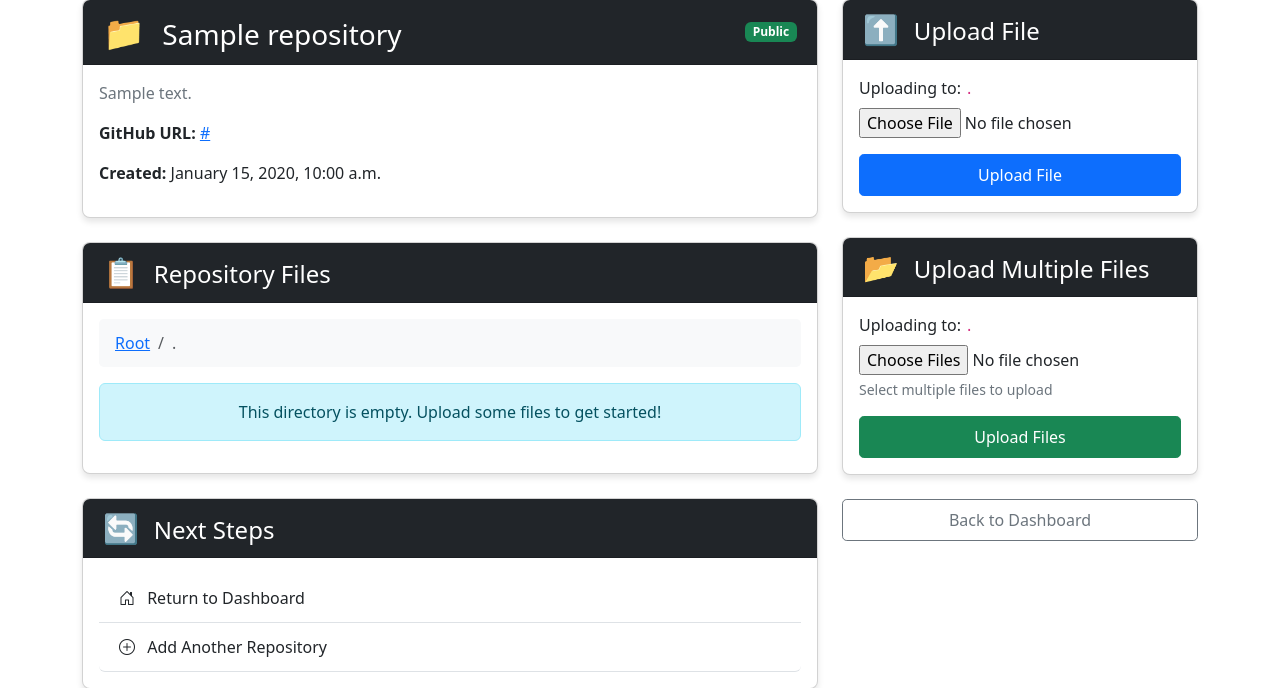
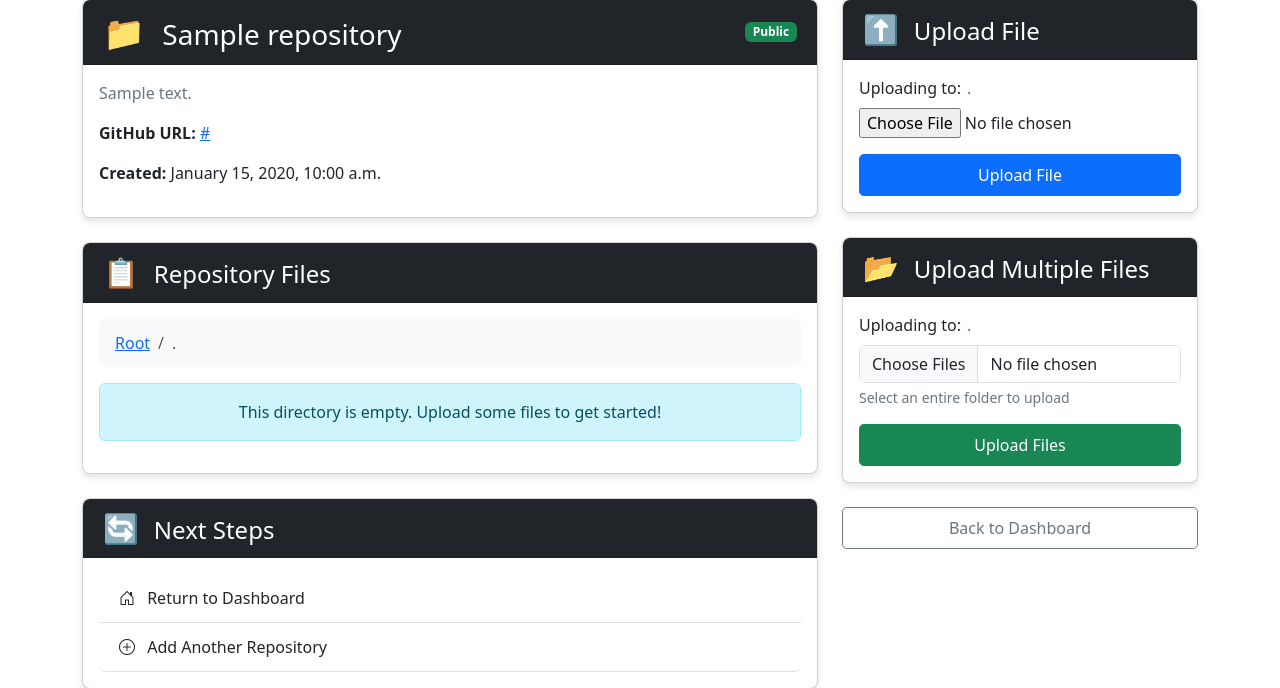
Before and after one commit to rahimifh/automate_DevOps, a Django app: page /repository/1/browse/ in a window 1280 px wide. Shown: the part 193-881 px from the top of the page. Run offline with Django 5.2, Linux system fonts and the light colour scheme; a user stored in the database is signed in; tables that the repository leaves empty hold one stand-in row (values such as "Sample post").

Commit message:
fix multy file sender

```diff
--- a/github_manager/settings.py
+++ b/github_manager/settings.py
@@ -98,6 +98,11 @@ MEDIA_ROOT = BASE_DIR / 'media'
 # Default primary key field type
 DEFAULT_AUTO_FIELD = 'django.db.models.BigAutoField'
 
+# File upload settings
+DATA_UPLOAD_MAX_NUMBER_FILES = 1000  # Allow up to 1000 files in a single request
+DATA_UPLOAD_MAX_MEMORY_SIZE = 52428800  # 50MB (in bytes)
+FILE_UPLOAD_MAX_MEMORY_SIZE = 10485760  # 10MB (in bytes)
+
 # Authentication settings
 LOGIN_URL = '/login/'
 LOGIN_REDIRECT_URL = '/dashboard/'
--- a/repository/views.py
+++ b/repository/views.py
@@ -12,6 +12,7 @@ from django.contrib.auth.decorators import login_required
 from django.conf import settings
 from django.http import HttpResponse
 from django.contrib import messages
+from django.core.exceptions import TooManyFilesSent
 from .forms import (
     SignUpForm, GitHubConfigForm, NewRepositoryForm,
     ExistingRepositoryForm, FileUploadForm, FolderUploadForm
@@ -161,22 +162,22 @@ def new_repository_view(request):
 
             with open(os.path.join(workflows_dir, "main.yml"), "w") as wf:
                 wf.write("""
-name: AutoRun on Upload
+                        name: AutoRun on Upload
 
-on:
-  push:
-    branches: [main]
+                        on:
+                        push:
+                        branches: [main]
 
-jobs:
-  build:
-    runs-on: ubuntu-latest
-    steps:
-      - uses: actions/checkout@v3
-      - name: Show uploaded files
-        run: ls -la
-      - name: Say Hello
-        run: echo "🚀 GitHub Action triggered successfully!"
-""".strip())
+                        jobs:
+                        build:
+                        runs-on: ubuntu-latest
+                        steps:
+                            - uses: actions/checkout@v3
+                            - name: Show uploaded files
+                            run: ls -la
+                            - name: Say Hello
+                            run: echo "🚀 GitHub Action triggered successfully!"
+                        """.strip())
 
             # Create README.md
             with open(os.path.join(repo_dir, "README.md"), "w") as f:
@@ -335,67 +336,89 @@ def repository_browse_view(request, repo_id, path=''):
     file_form = FileUploadForm()
     folder_form = FolderUploadForm()
 
-
-
     # Normalize the path for security
     current_path = os.path.normpath(path).lstrip('/')
     full_path = os.path.join(repository.local_path, current_path)
 
-
     # Process file uploads
     if request.method == 'POST':
-        if 'file' in request.FILES:
-            file_form = FileUploadForm(request.POST, request.FILES)
-            if file_form.is_valid():
-                uploaded_file = request.FILES['file']
+        try:
+            # Add debug info about the POST request
+            post_data_keys = list(request.POST.keys())
+            files_data_keys = list(request.FILES.keys())
+            has_folder_data = 'folder' in request.FILES
+            has_multiple_upload = 'multiple_upload' in request.POST
 
-                # Determine the target path
-                if current_path:
-                    file_path = os.path.join(repository.local_path, current_path, uploaded_file.name)
-                    target_redirect = f"repository_browse"
-                    redirect_args = {"repo_id": repository.id, "path": current_path}
+            # Log this information as messages for debugging
+            messages.info(request, f"POST keys: {post_data_keys}")
+            messages.info(request, f"FILES keys: {files_data_keys}")
+            messages.info(request, f"Has folder data: {has_folder_data}")
+            messages.info(request, f"Has multiple_upload: {has_multiple_upload}")
 
-                else:
-                    file_path = os.path.join(repository.local_path, uploaded_file.name)
-                    target_redirect = f"repository_detail"
-                    redirect_args = {"repo_id": repository.id}
+            if 'file' in request.FILES:
+                file_form = FileUploadForm(request.POST, request.FILES)
+                if file_form.is_valid():
+                    uploaded_file = request.FILES['file']
+
+                    # Determine the target path
+                    if current_path:
+                        file_path = os.path.join(repository.local_path, current_path, uploaded_file.name)
+                        target_redirect = f"repository_browse"
+                        redirect_args = {"repo_id": repository.id, "path": current_path}
+
+                    else:
+                        file_path = os.path.join(repository.local_path, uploaded_file.name)
+                        target_redirect = f"repository_detail"
+                        redirect_args = {"repo_id": repository.id}
 
 
-                # Save the file
-                with open(file_path, 'wb+') as destination:
-                    for chunk in uploaded_file.chunks():
-                        destination.write(chunk)
+                    # Save the file
+                    with open(file_path, 'wb+') as destination:
+                        for chunk in uploaded_file.chunks():
+                            destination.write(chunk)
 
-                # Git operations
-                subprocess.run(["git", "add", "."], cwd=repository.local_path)
-                subprocess.run(["git", "commit", "-m", f"Upload: {uploaded_file.name}"], cwd=repository.local_path)
-                subprocess.run(["git", "push", "origin", "main"], cwd=repository.local_path)
+                    # Git operations
+                    subprocess.run(["git", "add", "."], cwd=repository.local_path)
+                    subprocess.run(["git", "commit", "-m", f"Upload: {uploaded_file.name}"], cwd=repository.local_path)
+                    subprocess.run(["git", "push", "origin", "main"], cwd=repository.local_path)
 
-                messages.success(request, f"Successfully uploaded file '{uploaded_file.name}'")
+                    messages.success(request, f"Successfully uploaded file '{uploaded_file.name}'")
 
-                # Stay in the current directory after upload
-                if current_path:
+                    # Stay in the current directory after upload
+                    if current_path:
 
-                    return redirect('repository_browse', repo_id=repository.id, path=current_path)
-                else:
+                        return redirect('repository_browse', repo_id=repository.id, path=current_path)
+                    else:
 
-                    return redirect('repository_browse_root', repo_id=repository.id)
+                        return redirect('repository_browse_root', repo_id=repository.id)
 
-        elif 'folder' in request.FILES:
-            # Similarly add debug info for folder uploads
-            folder_form = FolderUploadForm(request.POST, request.FILES)
-            if folder_form.is_valid():
-                files = request.FILES.getlist('folder')
+            elif 'folder' in request.FILES or 'multiple_upload' in request.POST:
+                # Debug info for folder uploads
+                folder_form = FolderUploadForm(request.POST, request.FILES)
+
+                # If multiple_upload button was clicked but no folder field in request.FILES
+                if 'multiple_upload' in request.POST and not request.FILES:
+                    messages.error(request, "No files were selected for upload. Please select a folder.")
+                    return redirect('repository_browse', repo_id=repository.id, path=current_path) if current_path else redirect('repository_browse_root', repo_id=repository.id)
+
+                # Get all files from the request
+                files = []
+                for key in request.FILES:
+                    if key == 'folder' or key.startswith('folder['):
+                        files.extend(request.FILES.getlist(key))
+
+                if not files:
+                    messages.error(request, "No files were found in the selected folder.")
+                    return redirect('repository_browse', repo_id=repository.id, path=current_path) if current_path else redirect('repository_browse_root', repo_id=repository.id)
+
                 uploaded_files = []
 
                 for f in files:
                     if f and f.name:
-                        # Determine the target path
-                        if current_path:
-                            file_path = os.path.join(repository.local_path, current_path, f.name)
-                        else:
-                            file_path = os.path.join(repository.local_path, f.name)
+                        # Determine the target path, preserving folder structure
+                        file_path = os.path.join(repository.local_path, current_path, f.name) if current_path else os.path.join(repository.local_path, f.name)
 
+                        # Ensure directories exist
                         os.makedirs(os.path.dirname(file_path), exist_ok=True)
 
                         with open(file_path, 'wb+') as destination:
@@ -422,6 +445,9 @@ def repository_browse_view(request, repo_id, path=''):
                 else:
 
                     return redirect('repository_browse_root', repo_id=repository.id)
+        except TooManyFilesSent as e:
+            messages.error(request, f"Too many files sent: {str(e)}")
+            return redirect('repository_browse', repo_id=repository.id, path=current_path) if current_path else redirect('repository_browse_root', repo_id=repository.id)
 
     # List files and directories
     files = []
--- a/templates/repository/dashboard.html
+++ b/templates/repository/dashboard.html
@@ -39,11 +39,7 @@
                             <a href="{% url 'repository_detail' repositories.first.id %}" class="btn btn-sm btn-primary mt-2">Upload Files</a>
                             {% endif %}
                         </div>
-                        <div class="col-md-3 step step-disabled">
-                            <div class="step-circle">4</div>
-                            <div class="step-title">Manage Repository</div>
-                            <div class="step-description">Track changes and collaborate</div>
-                        </div>
+
                     </div>
                 </div>
             </div>
--- a/templates/repository/repository_detail.html
+++ b/templates/repository/repository_detail.html
@@ -151,11 +151,11 @@
                     {% csrf_token %}
                     <div class="mb-3">
                         {{ folder_form.folder.errors }}
-                        {{ folder_form.folder }}
-                        <div class="form-text text-muted">Select multiple files to upload</div>
+                        <input type="file" name="folder" webkitdirectory directory multiple class="form-control">
+                        <div class="form-text text-muted">Select an entire folder to upload</div>
                     </div>
                     <div class="d-grid">
-                        <button type="submit" class="btn btn-success">Upload Files</button>
+                        <button type="submit" class="btn btn-success" name="multiple_upload">Upload Files</button>
                     </div>
                 </form>
             </div>
```
